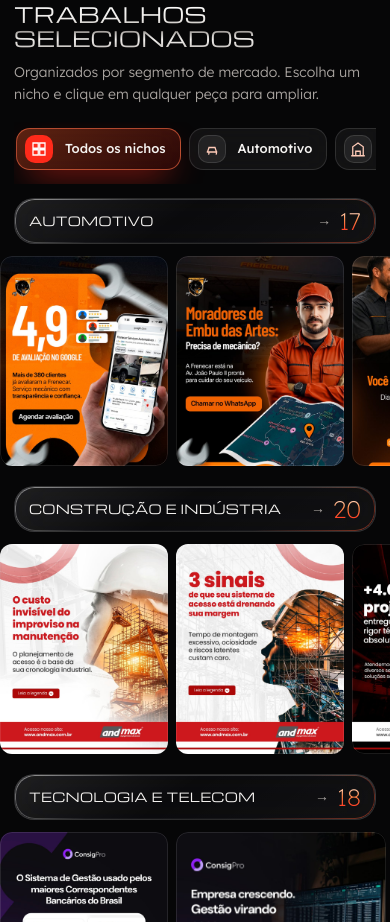
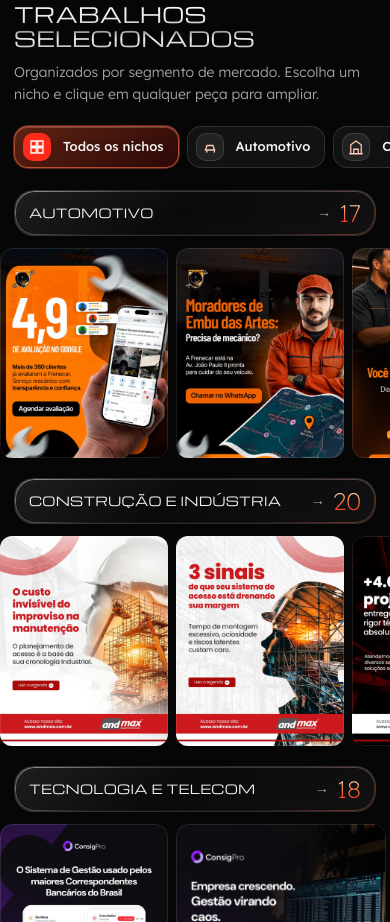
Before and after one commit to joaosousa-hue/portfolio-joao-victor, a plain HTML site: page index.html in a window 390 px wide. Shown: the part 4080-5002 px from the top of the page. Drawn offline with nearby package versions, Linux system fonts and the light colour scheme.

Commit message:
Add files via upload

```diff
--- a/index.html
+++ b/index.html
@@ -310,6 +310,13 @@ h3{font-size:clamp(17px,1.5vw,20px)}
 @media(max-width:700px){
  .masonry .card{flex:0 0 auto;width:auto;height:210px;align-self:auto}.masonry .card img{height:100%;width:auto;object-fit:initial}
 }
+
+.nichebar{flex-wrap:wrap;overflow:visible;padding:4px 0 6px}
+.nb[aria-pressed=true]{box-shadow:inset 0 1px 0 rgba(255,255,255,.2),0 0 0 1px rgba(255,110,70,.35)}
+@media(max-width:700px){
+ .nichebar{flex-wrap:nowrap;overflow-x:auto;padding:4px 14px 8px;margin-left:-14px;margin-right:-14px;scroll-padding:0 14px}
+ .nichebar .nb{scroll-snap-align:start}
+}
 </style>
 </head>
 <body>
```
